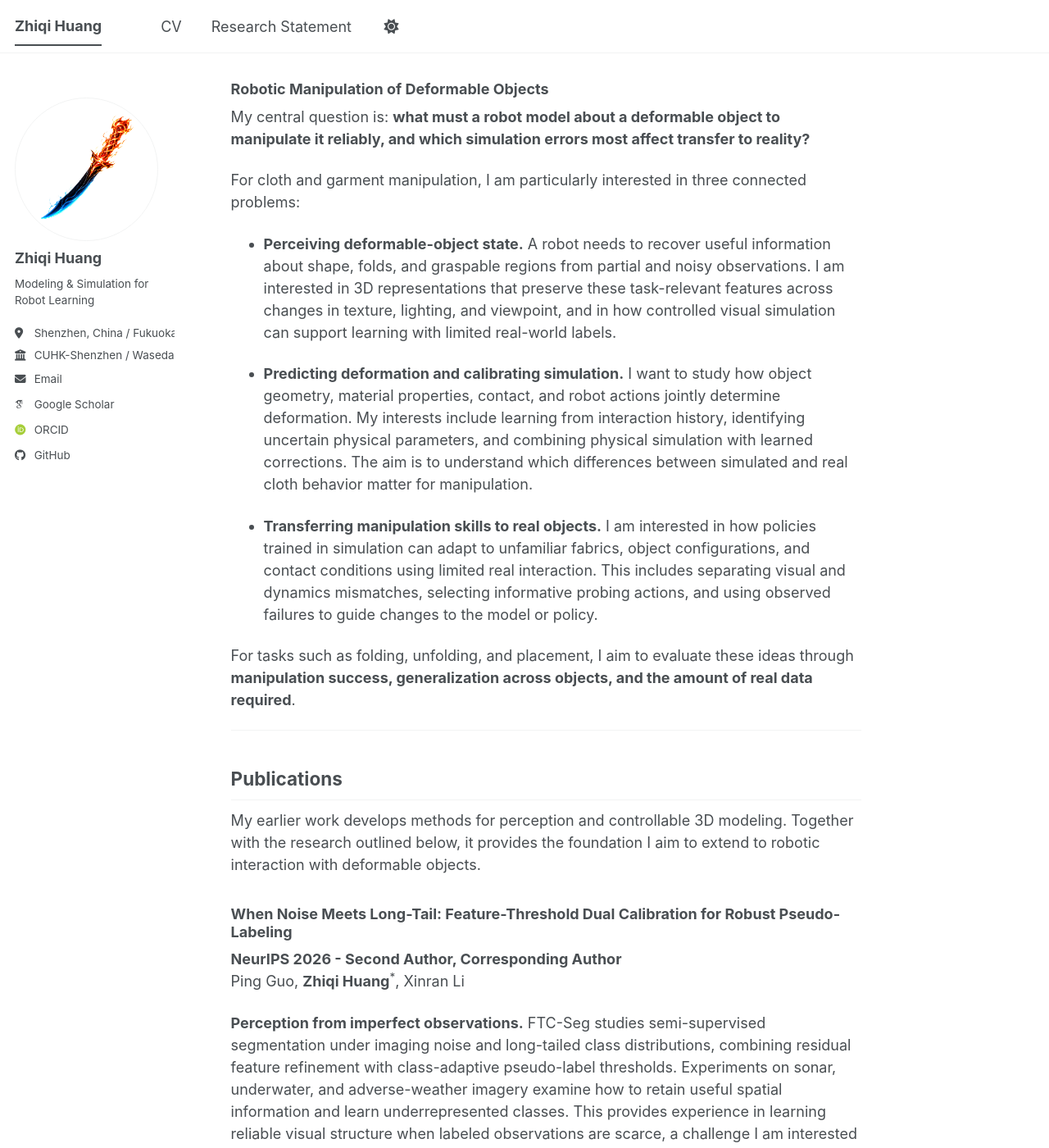
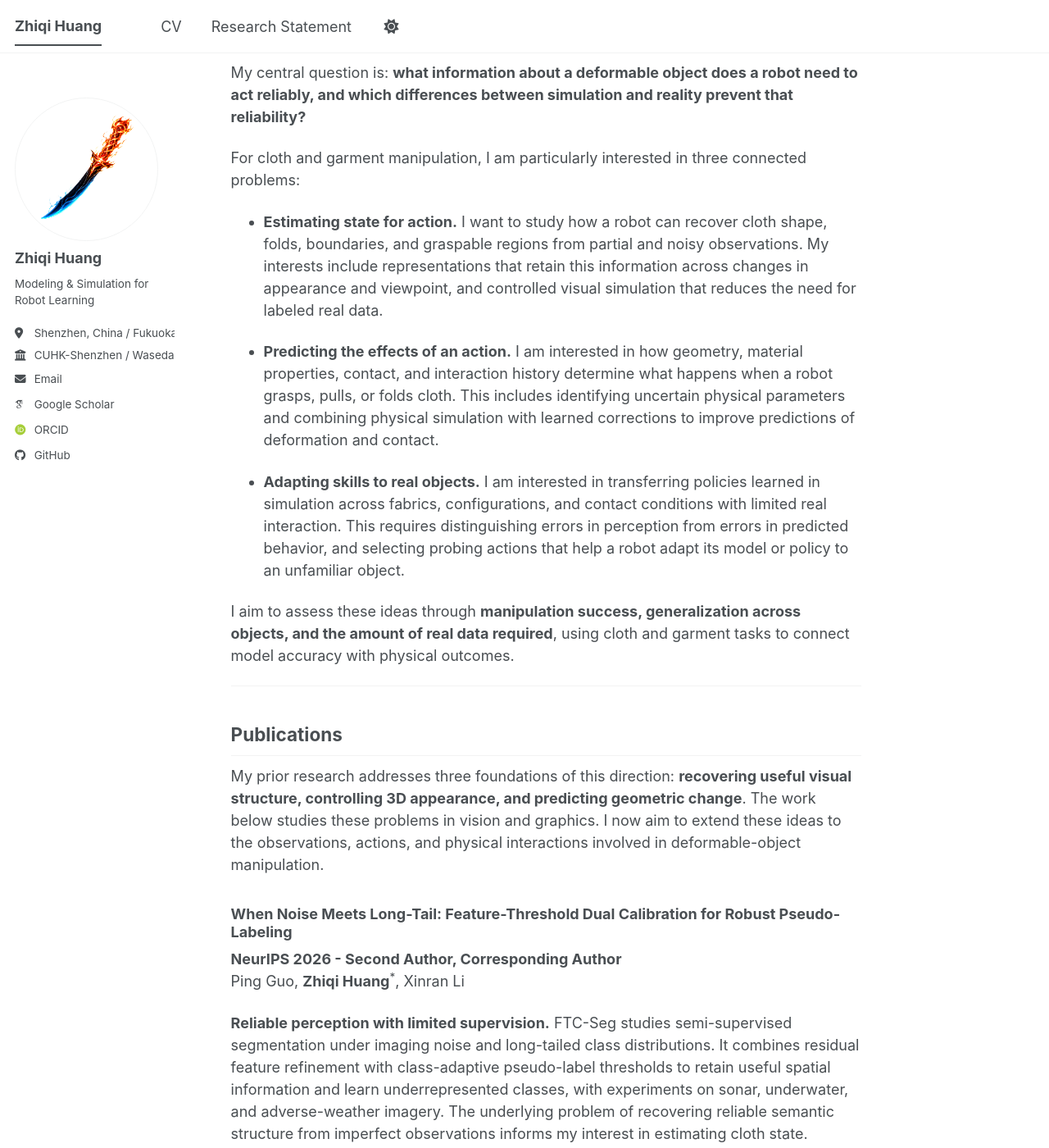
Before and after one commit to huang-zhiqi/huang-zhiqi.github.io, a Jekyll site: the page built from _pages/about.md, in a window 1280 px wide and 1400 px high, scrolled down 846 px. Shown: the whole window at 82% size. Built offline with Jekyll 4.4.1, drawn with Linux system fonts in a browser that asks for light colours; some web fonts are replaced; a script bundle is joined from its source files by our own code; library files that are not in the unit come from our copies; some of the changed text lies outside the part shown.

```diff
--- a/_pages/about.md
+++ b/_pages/about.md
@@ -8,11 +8,11 @@
   - /about.html
 ---
 
-My current research interests focus on **robotic manipulation of deformable objects**, particularly cloth and garments. I want to understand how robots can infer an object's state, predict how it will deform under an action, and adapt when real materials behave differently from those in simulation. I approach these questions through **modeling and simulation for robot learning**, with an emphasis on **sim-to-real transfer**.
+My current research interests focus on **robotic manipulation of deformable objects**, particularly reliable grasping, unfolding, and folding of **cloth and garments**. I am interested in how **modeling and simulation** can support **sim-to-real transfer**, enabling robots to adapt these skills to real objects with limited additional interaction.
 
 I am a **Research Assistant at The Chinese University of Hong Kong, Shenzhen (CUHK-Shenzhen)** and an **M.Phil. student in Information Architecture at Waseda University**.
 
-My path toward robotics builds on experience in both **virtual environments and visual learning**. At **4399 Games**, I developed real-time rendering and material pipelines, gaining experience with the visual components that determine what a simulated camera observes. My subsequent research has explored controllable 3D representations, prediction of geometric change, and perception with limited supervision. I aim to bring these foundations together to study how robots can perceive and manipulate flexible objects using experience from simulation.
+My path toward this goal began with **real-time rendering and material systems** at **4399 Games**, followed by research on controllable 3D representations, material generation, temporal modeling, and perception with limited supervision. These experiences shape my interest in connecting **what a robot observes with how an object responds to its actions**: representing cloth state, modeling deformation, and understanding which gaps between simulation and reality prevent successful manipulation.
 
 ## News
 
@@ -27,30 +27,30 @@
 
 ### Robotic Manipulation of Deformable Objects
 
-My central question is: **what must a robot model about a deformable object to manipulate it reliably, and which simulation errors most affect transfer to reality?**
+My central question is: **what information about a deformable object does a robot need to act reliably, and which differences between simulation and reality prevent that reliability?**
 
 For cloth and garment manipulation, I am particularly interested in three connected problems:
 
-* **Perceiving deformable-object state.** A robot needs to recover useful information about shape, folds, and graspable regions from partial and noisy observations. I am interested in 3D representations that preserve these task-relevant features across changes in texture, lighting, and viewpoint, and in how controlled visual simulation can support learning with limited real-world labels.
+* **Estimating state for action.** I want to study how a robot can recover cloth shape, folds, boundaries, and graspable regions from partial and noisy observations. My interests include representations that retain this information across changes in appearance and viewpoint, and controlled visual simulation that reduces the need for labeled real data.
 
-* **Predicting deformation and calibrating simulation.** I want to study how object geometry, material properties, contact, and robot actions jointly determine deformation. My interests include learning from interaction history, identifying uncertain physical parameters, and combining physical simulation with learned corrections. The aim is to understand which differences between simulated and real cloth behavior matter for manipulation.
+* **Predicting the effects of an action.** I am interested in how geometry, material properties, contact, and interaction history determine what happens when a robot grasps, pulls, or folds cloth. This includes identifying uncertain physical parameters and combining physical simulation with learned corrections to improve predictions of deformation and contact.
 
-* **Transferring manipulation skills to real objects.** I am interested in how policies trained in simulation can adapt to unfamiliar fabrics, object configurations, and contact conditions using limited real interaction. This includes separating visual and dynamics mismatches, selecting informative probing actions, and using observed failures to guide changes to the model or policy.
+* **Adapting skills to real objects.** I am interested in transferring policies learned in simulation across fabrics, configurations, and contact conditions with limited real interaction. This requires distinguishing errors in perception from errors in predicted behavior, and selecting probing actions that help a robot adapt its model or policy to an unfamiliar object.
 
-For tasks such as folding, unfolding, and placement, I aim to evaluate these ideas through **manipulation success, generalization across objects, and the amount of real data required**.
+I aim to assess these ideas through **manipulation success, generalization across objects, and the amount of real data required**, using cloth and garment tasks to connect model accuracy with physical outcomes.
 
 ---
 
 ## Publications
 
-My earlier work develops methods for perception and controllable 3D modeling. Together with the research outlined below, it provides the foundation I aim to extend to robotic interaction with deformable objects.
+My prior research addresses three foundations of this direction: **recovering useful visual structure, controlling 3D appearance, and predicting geometric change**. The work below studies these problems in vision and graphics. I now aim to extend these ideas to the observations, actions, and physical interactions involved in deformable-object manipulation.
 
 ### When Noise Meets Long-Tail: Feature-Threshold Dual Calibration for Robust Pseudo-Labeling
 
 **NeurIPS 2026 - Second Author, Corresponding Author**<br>
 Ping Guo, **Zhiqi Huang**<sup>*</sup>, Xinran Li
 
-**Perception from imperfect observations.** FTC-Seg studies semi-supervised segmentation under imaging noise and long-tailed class distributions, combining residual feature refinement with class-adaptive pseudo-label thresholds. Experiments on sonar, underwater, and adverse-weather imagery examine how to retain useful spatial information and learn underrepresented classes. This provides experience in learning reliable visual structure when labeled observations are scarce, a challenge I am interested in addressing for deformable-object perception.
+**Reliable perception with limited supervision.** FTC-Seg studies semi-supervised segmentation under imaging noise and long-tailed class distributions. It combines residual feature refinement with class-adaptive pseudo-label thresholds to retain useful spatial information and learn underrepresented classes, with experiments on sonar, underwater, and adverse-weather imagery. The underlying problem of recovering reliable semantic structure from imperfect observations informs my interest in estimating cloth state.
 
 <a class="pub-link" href="https://arxiv.org/abs/2609.33668">arXiv</a>
 <a class="pub-link" href="https://github.com/pingggg516/FTC-Seg">Code</a>
@@ -60,7 +60,7 @@
 **IEEE ICASSP 2026 - First Author, Corresponding Author**<br>
 **Zhiqi Huang**<sup>*</sup>, Dulongkai Cui, Jinglu Hu
 
-**Controllable 3D representations.** SIE3D generates expressive 3D head avatars from a single image and descriptive text. Semantic conditioning and an expression-aware loss guide the requested attributes while balancing expression control with identity preservation. It develops my experience in using semantic constraints to guide 3D modeling, motivating a question for manipulation: how can a representation preserve the object features needed to interpret its state and choose an action?
+**Semantic constraints for 3D modeling.** SIE3D generates expressive 3D head avatars from a single image and descriptive text, balancing control over expression and appearance with identity preservation. It studies how semantic conditioning and an expression-aware loss can guide 3D generation. This motivates my interest in models that preserve task-relevant object features while representing changes in state, a question I want to pursue in deformable-object manipulation.
 
 <a class="pub-link" href="https://huang-zhiqi.github.io/SIE3D/">Project Page</a>
 <a class="pub-link" href="https://doi.org/10.1109/ICASSP55912.2026.11462135">IEEE Xplore</a>
@@ -73,13 +73,13 @@
 
 **First Author - Manuscript Under Review**
 
-Research on text-guided generation of relightable 3D materials. This provides a basis for my interest in varying simulated appearance while keeping object geometry fixed, and studying how such variation affects visual perception for manipulation.
+Research on text-guided generation of relightable 3D materials. This work motivates my interest in varying material appearance and lighting while keeping cloth geometry fixed, to study which visual differences affect a robot's estimate of object state.
 
 ### Temporal Modeling of 3D Medical Images
 
 **First Author - Manuscript Under Review**
 
-Research on forecasting structural and appearance changes from longitudinal 3D medical images. This develops experience in using observation history to model geometric change, which I aim to extend toward predicting deformation under robot actions.
+Research on forecasting structural and appearance changes from longitudinal 3D medical images. The use of observation history to predict geometric change motivates my interest in models that also account for robot actions and contact when predicting cloth deformation.
 
 ---
 
@@ -89,22 +89,22 @@
 
 **Research Assistant** - *Jul. 2026 - Present*
 
-Research interests focus on **robotic manipulation of deformable objects**, particularly how modeling and simulation can support state estimation, prediction of deformation, and transfer to real-world interaction.
+Research interests focus on **robotic manipulation of cloth and garments**, with an emphasis on modeling deformation and contact, diagnosing simulation errors, and adapting manipulation skills with limited real-world data.
 
 ### Waseda University
 
 **Research Assistant** - *2024 - 2025*
 
-Researched **controllable 3D representations and relightable material generation**, using visual and semantic cues to model object structure and surface appearance. This work supports my interest in representing deformable-object geometry and appearance for robot perception and visual simulation.
+Researched **controllable 3D representations and relightable material generation**, using visual and semantic cues to model structure and appearance. This work shapes my interest in distinguishing cloth geometry from appearance when building representations for robot perception and visual simulation.
 
 ### 4399 Games
 
 **Graphics Engineer / Senior Graphics Engineer** - *2021 - 2024*
 
-I aim to apply my experience in **real-time graphics and material systems** to visual simulation for cloth manipulation, studying how appearance and lighting changes affect a robot's perception of shape, folds, and graspable regions.
+My experience in **real-time graphics and material systems** supports my interest in visual simulation for cloth manipulation: controlling appearance and lighting to study their effects on a robot's perception of shape, folds, and graspable regions.
 
-* **Material appearance:** Developed shaders and physically based materials for *Era of Conquest*, building experience relevant to modeling the visual appearance of cloth and garments.
-* **Efficient visual environments:** Built cross-platform rendering and reusable asset pipelines for mobile, PC, and web, developing the systems experience needed to generate visual observations efficiently in simulation.
+* **Material appearance and rendering:** Developed shaders, physically based materials, and the rendering pipeline for *Era of Conquest*, gaining practical experience in generating images from 3D scenes.
+* **Efficient visual environments:** Built reusable asset and rendering pipelines across mobile, PC, and web platforms, with an emphasis on real-time execution and mobile performance.
 * **Engineering leadership:** Promoted to Senior Graphics Engineer in 2023; led a rendering team of 3-5 engineers and coordinated the rendering roadmap across mobile and PC.
 
 ---
```
